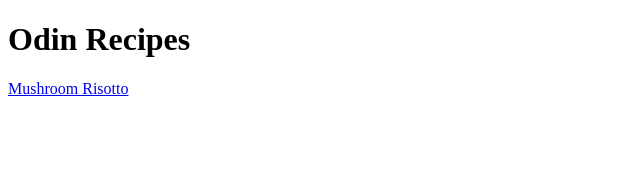
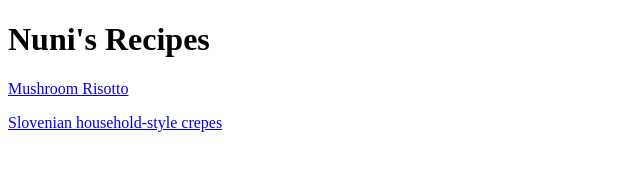
Before and after one commit to nunii2/odin-recipes, a plain HTML site: page index.html in a window 1280 px wide. Shown: the whole page, without its empty margins (0-640 px from the left). Drawn offline with Linux system fonts and the light colour scheme.

Commit message:
Add crepes relative link and a new paragraph

```diff
--- a/index.html
+++ b/index.html
@@ -7,8 +7,14 @@
     </head>
 
     <body>
-        <h1>Odin Recipes</h1>
+
+        <h1>Nuni's Recipes</h1>
 
         <a href="recipes/mushrisotto.html">Mushroom Risotto</a>
+
+        <p>
+            <a href="recipes/crepes.html">Slovenian household-style crepes</a>
+        </p>
+
     </body>
 </html>
```
